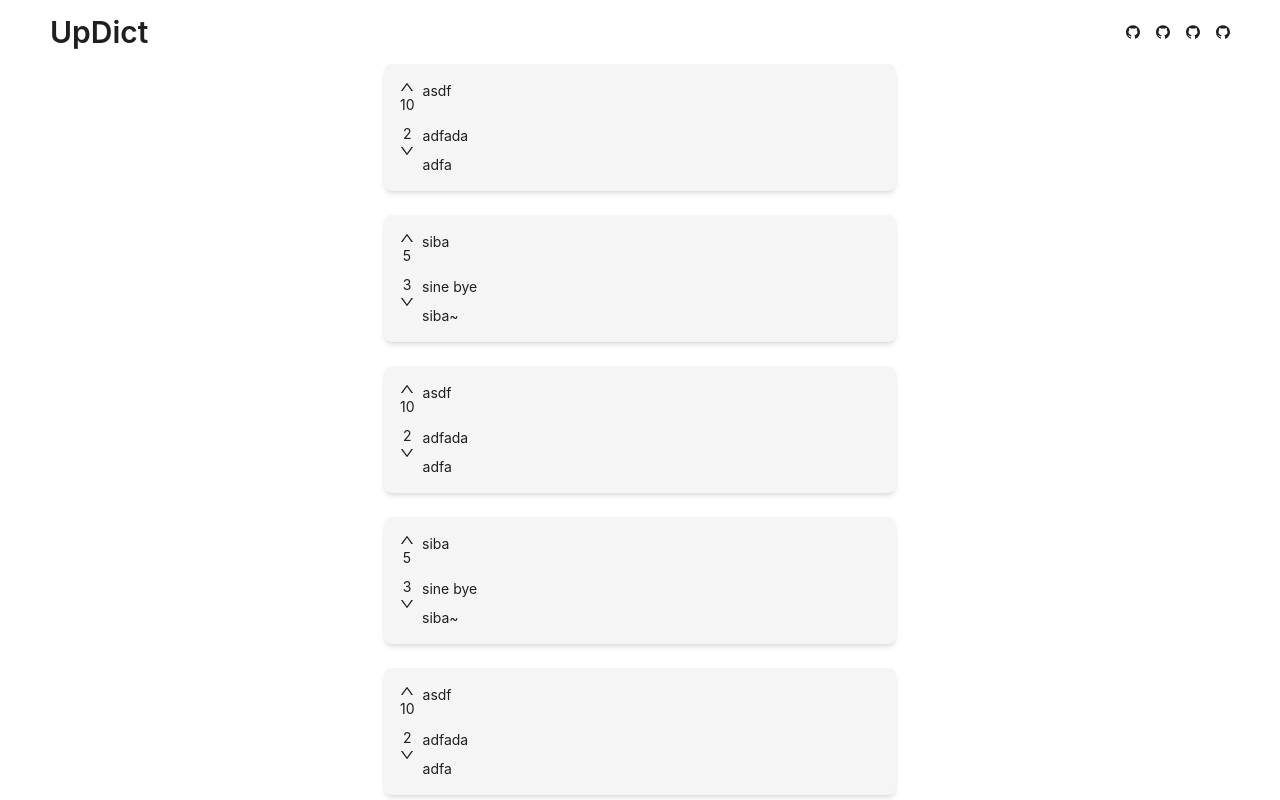
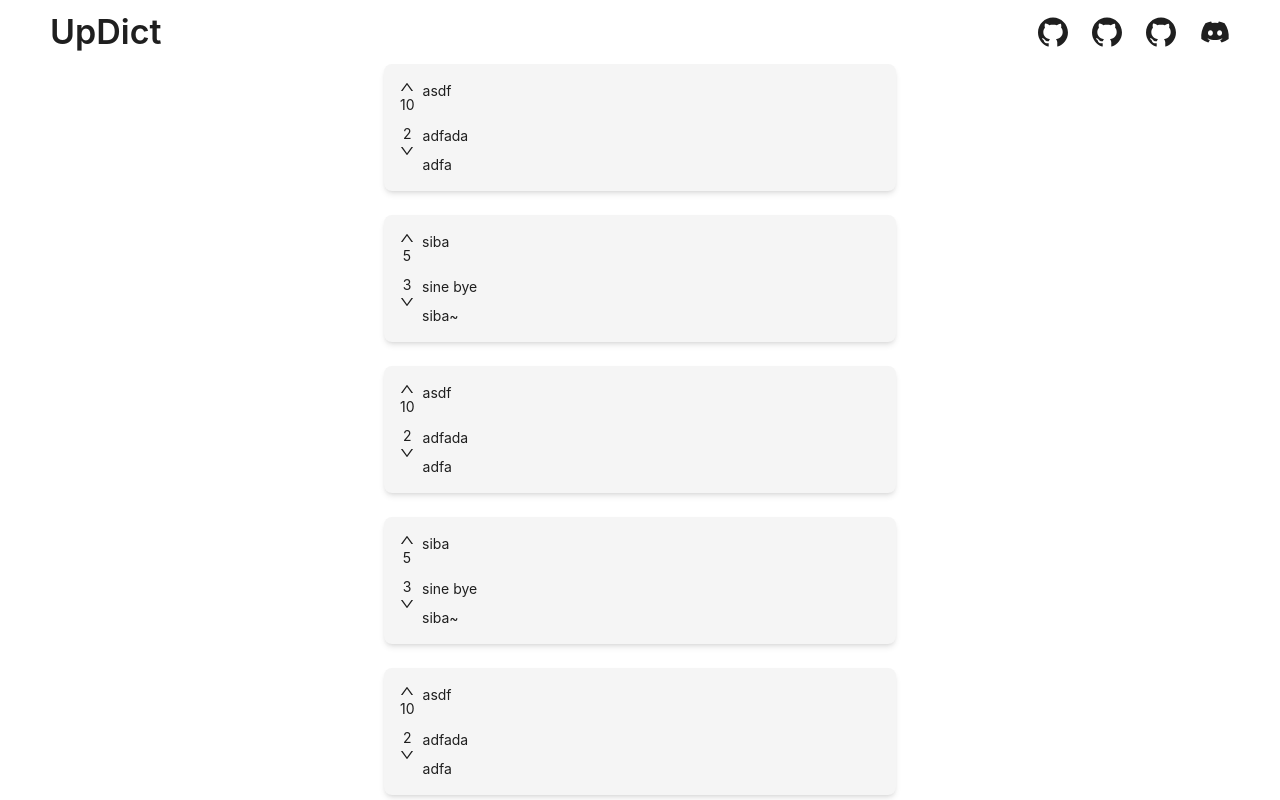
Before and after one commit to abiriadev/sinedict, a React (Vite) app: page / in a window 1280 px wide. Shown: the top 800 px of the page. Built offline with nearby package versions, Linux system fonts and the light colour scheme.

Commit message:
feat: use discord logo icon from react-icon

```diff
--- a/src/App.tsx
+++ b/src/App.tsx
@@ -3,13 +3,13 @@ import {
 	ConfigProvider,
 	Flex,
 	Layout,
-	Space,
 	Typography,
 } from 'antd'
 import { ArticleData } from './interface'
 import { Article } from './Article'
 import { Content, Header } from 'antd/es/layout/layout'
 import { GithubOutlined } from '@ant-design/icons'
+import { FaDiscord } from 'react-icons/fa'
 
 const data: Array<ArticleData> = [
 	{
@@ -77,7 +77,7 @@ function App() {
 		<ConfigProvider
 			theme={{
 				token: {
-					fontSizeHeading1: 30,
+					fontSizeHeading1: 34,
 				},
 				components: {
 					Layout: {
@@ -101,11 +101,11 @@ function App() {
 						<Typography.Title level={1}>
 							UpDict
 						</Typography.Title>
-						<Flex gap="middle">
-							<GithubOutlined />
-							<GithubOutlined />
-							<GithubOutlined />
-							<GithubOutlined />
+						<Flex gap="large">
+							<GithubOutlined className="text-3xl" />
+							<GithubOutlined className="text-3xl" />
+							<GithubOutlined className="text-3xl" />
+							<FaDiscord className="text-3xl" />
 						</Flex>
 					</Flex>
 				</Header>
```
